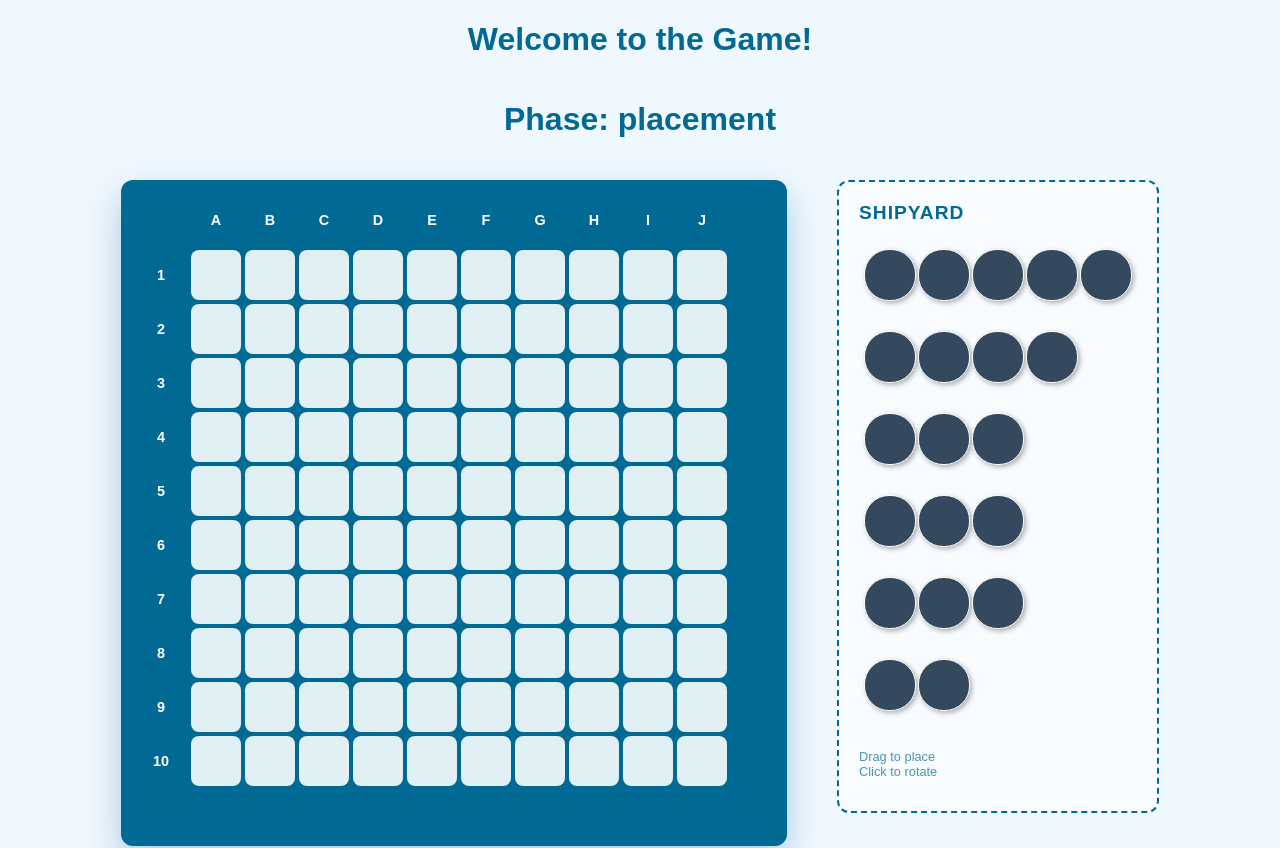
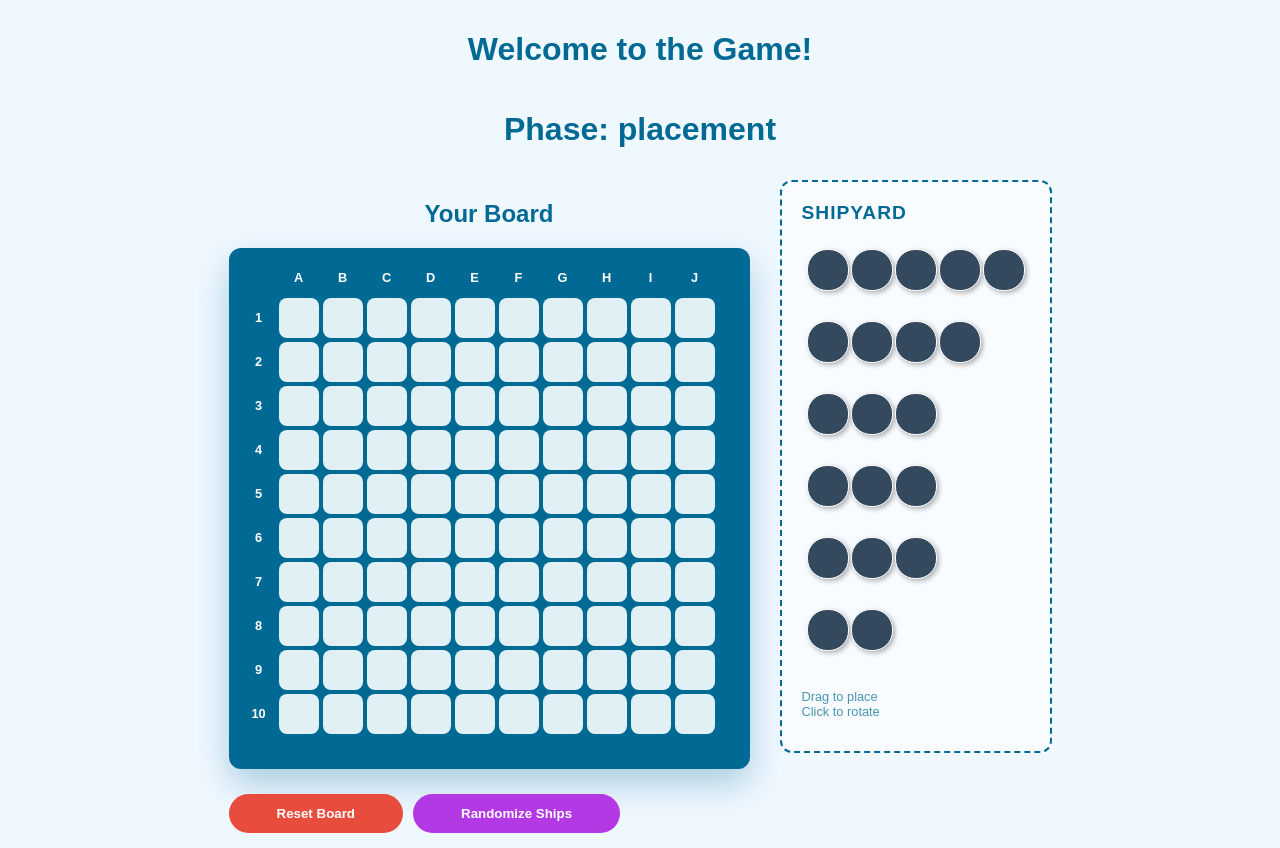
Before and after one commit to DmytroTarasenk0/battleships, a React (Vite) app: page / in a window 1280 px wide. Shown: the top 848 px of the page. Built offline with nearby package versions, Linux system fonts and the light colour scheme.

Commit message:
11.01.2026 enemy board

```diff
--- a/src/App.jsx
+++ b/src/App.jsx
@@ -2,54 +2,50 @@ import { useState } from "react";
 import Board from "./components/Board";
 import Shipyard from "./components/Shipyard";
 import { fleet } from "./fleet";
-import { calculateCoords, checkCollision } from "./helpers";
+import { calculateCoords, checkCollision, generateShips } from "./helpers";
 
 function App() {
+  // player states
   const [placedShips, setPlacedShips] = useState([]);
+  const [clickedCells, setClickedCells] = useState([]);
+
+  // bot states
+  const [botShips, setBotShips] = useState([]);
+  const [botClickedCells, setBotClickedCells] = useState([]);
+
   const [gameState, setGameState] = useState("placement"); // "placement" or "play"
-  const [clickedCells, setClickedCells] = useState([]);
 
   const resetGame = () => {
     setPlacedShips([]);
     setClickedCells([]);
+
+    setBotShips([]);
+    setBotClickedCells([]);
+
     setGameState("placement");
   };
 
-  // click only "in-game" and no double-click
-  const handleCellClick = (cellIndex) => {
+  // click enemy-board (player attacking bot)
+  const handleEnemyClick = (cellIndex) => {
     if (gameState !== "play") return;
-    if (!clickedCells.includes(cellIndex))
-      return setClickedCells((prev) => [...prev, cellIndex]);
+
+    if (!botClickedCells.includes(cellIndex))
+      return setBotClickedCells((prev) => [...prev, cellIndex]);
   };
 
+  // start button handler (generate bot ships and switch state)
   const startHandler = () => {
     if (placedShips.length == 6) {
+      const enemies = generateShips();
+      setBotShips(enemies);
+
       setGameState("play");
     }
   };
 
-  // randomly place ships on the board in 100 attempts max each
-  const randomShipPlacement = () => {
-    const newPlacedShips = [];
-
-    for (const ship of fleet) {
-      let placed = false;
-      let attempts = 0;
-
-      while (!placed && attempts < 100) {
-        const randIndex = Math.floor(Math.random() * 100);
-        const randRotated = Math.random() < 0.5;
-
-        const coords = calculateCoords(randIndex, ship.length, randRotated);
-
-        // if coords exist and no collision => place ship
-        if (coords && !checkCollision(newPlacedShips, coords)) {
-          newPlacedShips.push({ id: ship.id, coords });
-          placed = true;
-        }
-        attempts++;
-      }
-    }
+  // random-button handler
+  const handleRandomize = () => {
+    const newPlacedShips = generateShips();
     setPlacedShips(newPlacedShips);
   };
 
@@ -59,19 +55,38 @@ function App() {
       <h1>Phase: {gameState}</h1>
 
       <div className="game-area">
+        <div className="player-section">
+          <h2>Your Board</h2>
           <Board
             placedShips={placedShips}
             setPlacedShips={setPlacedShips}
             gameState={gameState}
             clickedCells={clickedCells}
-          onCellClick={handleCellClick}
-          onResetGame={resetGame}
-          onRandomize={randomShipPlacement}
+            onCellClick={() => {}} // no self-clicking
+            onRandomize={handleRandomize}
+            isEnemy={false} // player board
           />
+        </div>
+
+        <div className="enemy-section">
           {gameState === "placement" ? (
             <Shipyard placedShips={placedShips} />
-        ) : null}
-        {/* TODO change to enemy-board */}
+          ) : (
+            <>
+              <h2>Enemy Board</h2>
+              <Board
+                placedShips={botShips}
+                gameState={gameState}
+                clickedCells={botClickedCells}
+                onCellClick={handleEnemyClick}
+                isEnemy={true} // enemy board
+              />
+              <button className="reset-btn" onClick={resetGame}>
+                Reset Game
+              </button>
+            </>
+          )}
+        </div>
       </div>
 
       {gameState === "placement" && (
--- a/src/components/Board.jsx
+++ b/src/components/Board.jsx
@@ -6,8 +6,8 @@ function Board({
   gameState,
   clickedCells,
   onCellClick,
-  onResetGame,
   onRandomize,
+  isEnemy, // true or false
 }) {
   // cells and their states
   const cells = Array.from({ length: 100 }, (_, i) => i);
@@ -24,7 +24,7 @@ function Board({
   };
 
   const handleDrop = (e, index) => {
-    if (gameState !== "placement") return;
+    if (gameState !== "placement" || isEnemy) return; // no enemy placement just in case
     e.preventDefault();
     const shipData = e.dataTransfer.getData("shipData");
 
@@ -33,16 +33,11 @@ function Board({
 
       const newCoords = calculateCoords(index, length, rotated);
 
-      if (!newCoords) {
-        console.log("Invalid placement error (out of bounds)");
-        return;
-      }
+      // out of bounds check
+      if (!newCoords) return;
 
-      // check collision remade with helper
-      if (checkCollision(placedShips, newCoords)) {
-        console.log("Invalid placement error (conflict with existing ships)");
-        return;
-      }
+      // check collision with existing ships remade with helper
+      if (checkCollision(placedShips, newCoords)) return;
 
       // update placed ships
       setPlacedShips((prev) => [...prev, { id, coords: newCoords }]);
@@ -84,9 +79,11 @@ function Board({
 
             let statusClass = "";
 
+            // hierarchy of ship-visibility
+            // clicked & occupied => occupied by player => clicked => default
             if (isOccupied && isClicked) {
               statusClass = "ship-present ship-hitted";
-            } else if (isOccupied && gameState === "placement") {
+            } else if (isOccupied && !isEnemy) {
               statusClass = "ship-present";
             } else if (isClicked) {
               statusClass = "cell-clicked";
@@ -103,7 +100,7 @@ function Board({
           })}
         </div>
       </div>
-      {gameState === "placement" ? (
+      {!isEnemy && gameState === "placement" ? (
         <div style={{ display: "flex", gap: "10px", marginTop: "10px" }}>
           <button className="reset-btn" onClick={handleResetBoard}>
             Reset Board
@@ -112,11 +109,7 @@ function Board({
             Randomize Ships
           </button>
         </div>
-      ) : (
-        <button className="reset-btn" onClick={onResetGame}>
-          Reset Game
-        </button>
-      )}
+      ) : null}
     </div>
   );
 }
--- a/src/helpers.js
+++ b/src/helpers.js
@@ -1,3 +1,5 @@
+import { fleet } from "./fleet";
+
 // calculate the coordinates for a ship
 export const calculateCoords = (startIndex, length, isRotated) => {
   const coords = [];
@@ -44,3 +46,28 @@ export const checkCollision = (placedShips, newCoords) => {
 
   return newCoords.some((coord) => forbidden.has(coord));
 };
+
+// ship-placement random generator (randomly place ships on the board in 100 attempts max each)
+export const generateShips = () => {
+  const newShips = [];
+  for (const ship of fleet) {
+    let placed = false;
+    let attempts = 0;
+
+    while (!placed && attempts < 100) {
+      const randIndex = Math.floor(Math.random() * 100);
+      const randRotated = Math.random() < 0.5;
+
+      const coords = calculateCoords(randIndex, ship.length, randRotated);
+
+      // if coords exist and no collision => place ship
+      if (coords && !checkCollision(newShips, coords)) {
+        newShips.push({ id: ship.id, coords });
+        placed = true;
+      }
+      attempts++;
+    }
+  }
+
+  return newShips;
+};
--- a/src/index.css
+++ b/src/index.css
@@ -3,7 +3,7 @@
   --ocean-dark: #006994;
   --ocean-medium: #4ca3dd;
   --ocean-light: #e0f0f5;
-  --white: #ffffff;
+  --cell-size: 40px;
 }
 
 body {
@@ -23,22 +23,32 @@ body {
   flex-direction: column;
   align-items: center;
   min-height: 100vh;
+  justify-content: center;
+  padding: 10px;
 }
 
 .game-area {
   display: flex;
-  gap: 50px;
+  gap: 30px;
   align-items: flex-start;
-  margin-top: 20px;
+  margin-top: 10px;
+}
+
+/* --- Boards --- */
+.player-section,
+.enemy-section {
+  display: flex;
+  flex-direction: column;
+  align-items: center;
 }
 
 .board-layout {
   display: inline-grid;
-  grid-template-columns: 40px auto;
-  grid-template-rows: 40px auto;
+  grid-template-columns: 30px auto;
+  grid-template-rows: 30px auto;
 
-  gap: 10px;
-  padding: 20px;
+  gap: 5px;
+  padding: 15px;
   background-color: var(--ocean-dark);
   border-radius: 12px;
   box-shadow: 0 15px 35px rgba(0, 105, 148, 0.3);
@@ -46,37 +56,35 @@ body {
 
 .headers-row {
   display: grid;
-  grid-template-columns: repeat(10, 50px);
+  grid-template-columns: repeat(10, var(--cell-size));
   gap: 4px;
   grid-column: 2;
 }
 
 .headers-column {
   display: grid;
-  grid-template-rows: repeat(10, 50px);
+  grid-template-rows: repeat(10, var(--cell-size));
   gap: 4px;
   grid-row: 2;
 }
 
 .game-grid {
   display: grid;
-  grid-template-columns: repeat(10, 50px);
-  grid-template-rows: repeat(10, 50px);
+  grid-template-columns: repeat(10, var(--cell-size));
+  grid-template-rows: repeat(10, var(--cell-size));
 
   gap: 4px;
-  grid-column: 2;
-  grid-row: 2;
-  margin-right: 40px;
-  margin-bottom: 40px;
+  margin-right: 20px;
+  margin-bottom: 20px;
 }
 
 .label-cell {
   display: flex;
   align-items: center;
   justify-content: center;
-  color: var(--white);
+  color: white;
   font-weight: bold;
-  font-size: 0.9rem;
+  font-size: 0.8rem;
 }
 
 .cell {
@@ -95,7 +103,7 @@ body {
 
 .cell-clicked {
   background-color: var(--ocean-dark);
-  border: 2px solid var(--white);
+  border: 2px solid white;
   pointer-events: none; /* Disable clicks */
   transform: scale(0.95);
 }
@@ -146,17 +154,17 @@ body {
 
 .ship-present,
 .ship-part {
-  width: 50px;
-  height: 50px;
+  width: var(--cell-size);
+  height: var(--cell-size);
   background-color: #34495e;
-  border: 1px solid var(--white);
-  border-radius: 25px;
+  border: 1px solid white;
+  border-radius: calc(var(--cell-size) / 2);
   box-shadow: 2px 2px 5px rgba(0, 0, 0, 0.3);
 }
 
 .ship-hitted {
   background-color: #e74c3c;
-  border: 2px solid var(--white);
+  border: 2px solid white;
 }
 
 /* Reset Button */
@@ -164,7 +172,7 @@ body {
   margin-top: 15px;
   padding: 12px 48px;
   background-color: #e74c3c;
-  color: var(--white);
+  color: white;
   border: none;
   border-radius: 20px;
   cursor: pointer;
@@ -201,7 +209,7 @@ body {
   margin-top: 15px;
   padding: 12px 48px;
   background-color: #b339e4;
-  color: var(--white);
+  color: white;
   border: none;
   border-radius: 20px;
   cursor: pointer;
```
Also changed, not shown: PatchNotes.txt. Lines whose indentation alone changed are shown as unchanged.
